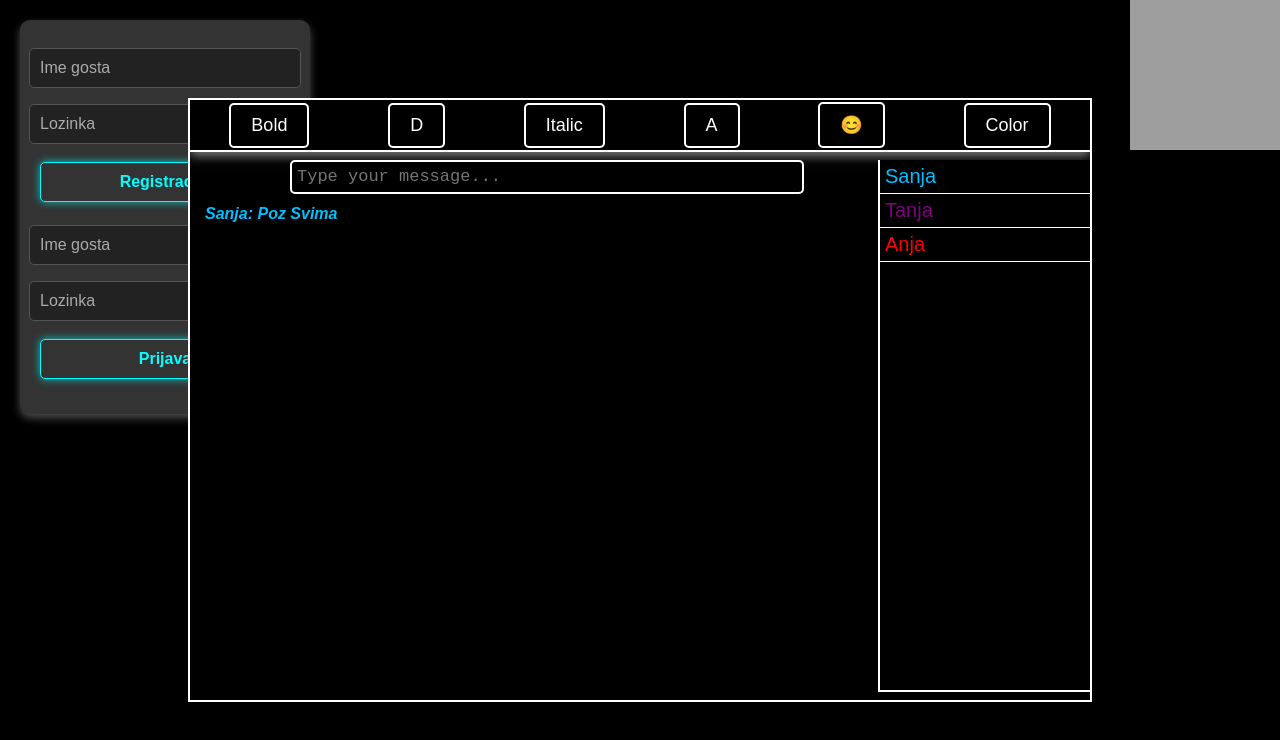
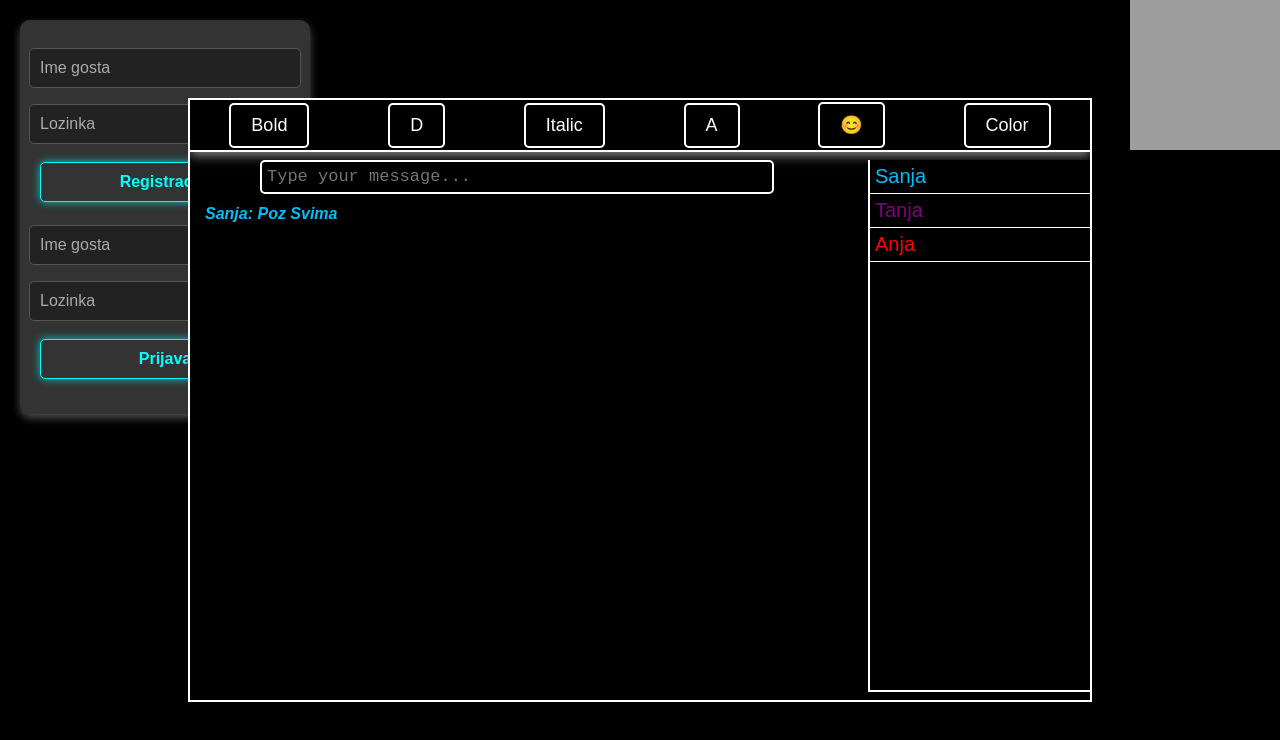
Before and after one commit to strsljennik/DJX, a website: page public/index.html in a window 1280 px wide. Drawn offline with nearby package versions, Linux system fonts and the light colour scheme; no server answers; grey boxes are pictures that could not be loaded.

Commit message:
Update styles.css

```diff
--- a/public/styles.css
+++ b/public/styles.css
@@ -108,7 +108,7 @@ body {
     position: absolute;
     top: 95px;
     left: 5px;
-    right: 220px;
+    right: 230px;
     bottom: 0px;
     padding: 10px;
     display: flex;
@@ -123,7 +123,7 @@ body {
 #chatInput {
     position: absolute;
     top: 60px;
-    left: 100px;
+    left: 70px;
     width: 500px;
     height: 20px;
     padding: 5px;
@@ -140,7 +140,7 @@ body {
     position: absolute;
     right: 0;
     top: 60px;
-    width: 210px;
+    width: 220px;
     height: calc(100% - 70px);
     border-left: 2px solid white;
     background-color: black;
```
